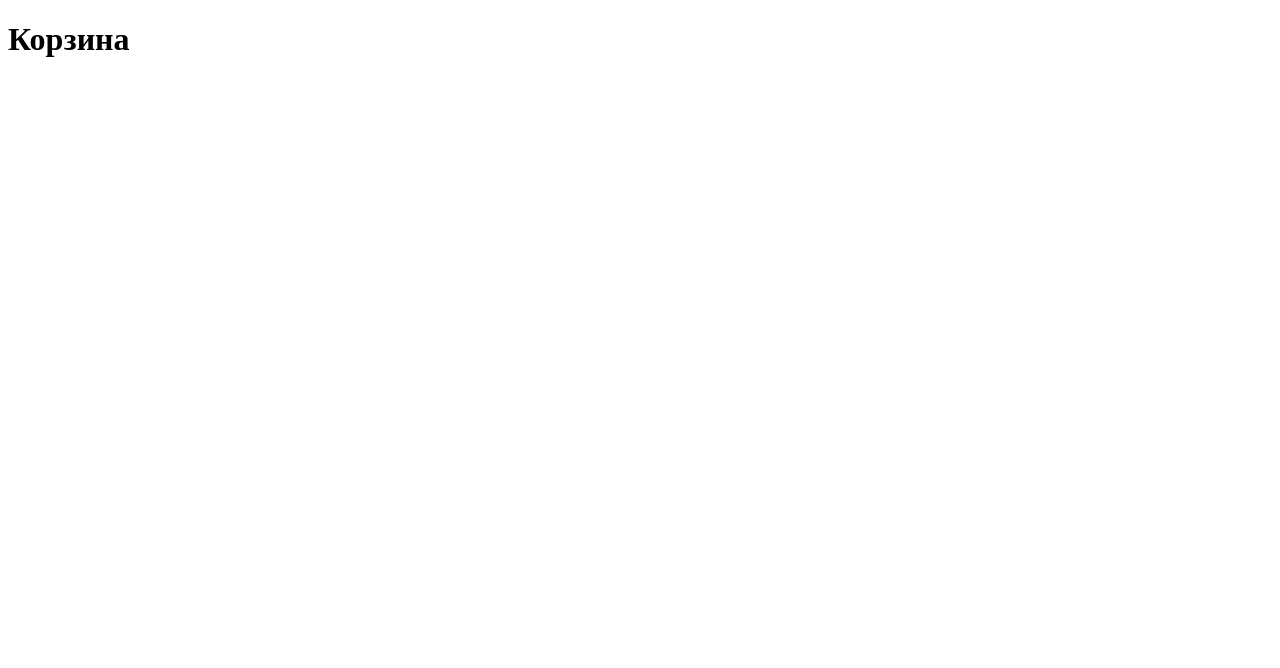
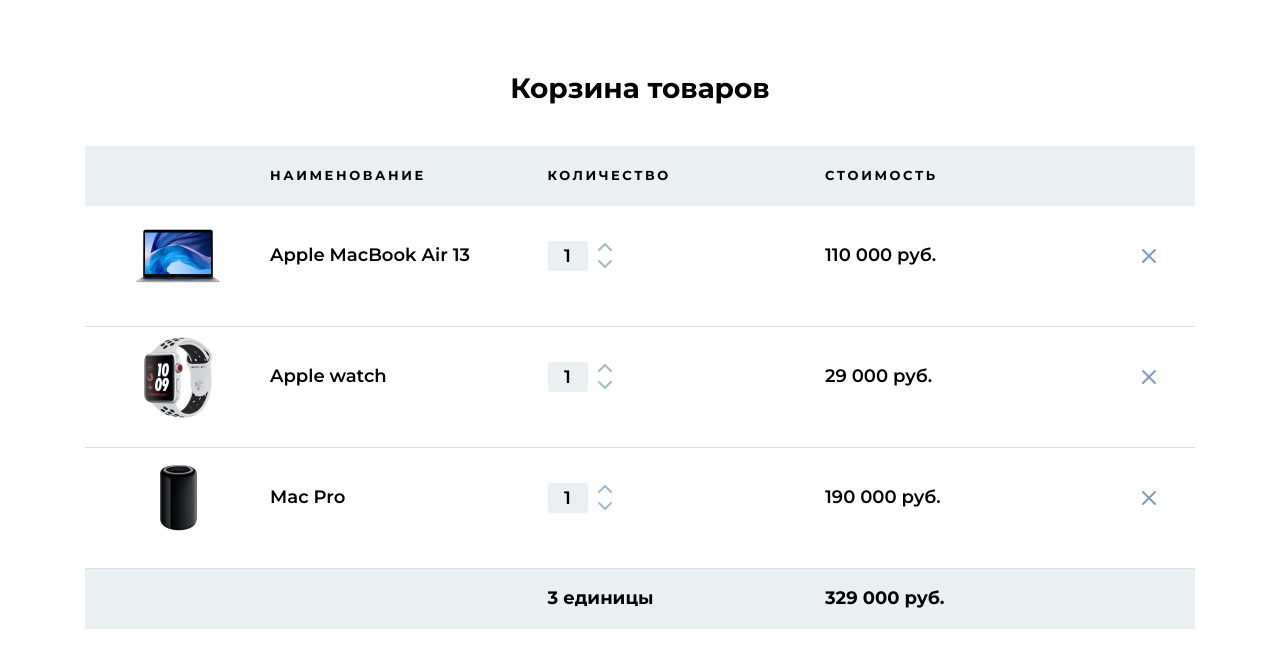
Before and after one commit to kitOl/cart-html, a plain HTML site: page indext.html in a window 1280 px wide. Drawn offline with Linux system fonts and the light colour scheme.

Commit message:
add cart content

```diff
--- a/indext.html
+++ b/indext.html
@@ -4,12 +4,136 @@
     <meta charset="UTF-8" />
     <meta name="viewport" content="width=device-width, initial-scale=1.0" />
     <title>Корзина товаров</title>
-    <link
-      href="https://fonts.googleapis.com/css?family=Montserrat:600,700"
-      rel="stylesheet"
-    />
+    <link rel="stylesheet" href="./css/main.css" />
   </head>
   <body>
-    <h1>Корзина</h1>
+    <section class="section-cart">
+      <header class="section-cart__header">
+        <div class="container">
+          <h1 class="title-1">Корзина товаров</h1>
+        </div>
+      </header>
+      <div class="section-cart__body">
+        <div class="container">
+          <section class="cart">
+            <header class="cart-header">
+              <div class="cart-header__title">наименование</div>
+              <div class="cart-header__count">количество</div>
+              <div class="cart-header__cost">стоимость</div>
+            </header>
+
+            <section class="product">
+              <div class="product__img">
+                <img src="./img/products/01.jpg" alt="01" />
+              </div>
+              <div class="product__title">Apple MacBook Air 13</div>
+              <div class="product__count">
+                <div class="count">
+                  <div class="count__box">
+                    <input
+                      type="number"
+                      class="count__input"
+                      min="1"
+                      max="100"
+                      value="1"
+                    />
+                  </div>
+                  <div class="count__controls">
+                    <button type="button" class="count__up">
+                      <img src="./img/icons/arrow-up.svg" alt="Увеличить" />
+                    </button>
+
+                    <button type="button" class="count__down">
+                      <img src="./img/icons/arrow-dwn.svg" alt="Уменьшить" />
+                    </button>
+                  </div>
+                </div>
+              </div>
+              <div class="product__price">110 000 руб.</div>
+              <div class="product__delete">
+                <button type="button">
+                  <img src="./img/icons/delete.svg" alt="Delete" />
+                </button>
+              </div>
+            </section>
+
+            <section class="product">
+              <div class="product__img">
+                <img src="./img/products/02.jpg" alt="02" />
+              </div>
+              <div class="product__title">Apple watch</div>
+              <div class="product__count">
+                <div class="count">
+                  <div class="count__box">
+                    <input
+                      type="number"
+                      class="count__input"
+                      min="1"
+                      max="100"
+                      value="1"
+                    />
+                  </div>
+                  <div class="count__controls">
+                    <button type="button" class="count__up">
+                      <img src="./img/icons/arrow-up.svg" alt="Увеличить" />
+                    </button>
+
+                    <button type="button" class="count__down">
+                      <img src="./img/icons/arrow-dwn.svg" alt="Уменьшить" />
+                    </button>
+                  </div>
+                </div>
+              </div>
+              <div class="product__price">29 000 руб.</div>
+              <div class="product__delete">
+                <button type="button">
+                  <img src="./img/icons/delete.svg" alt="Delete" />
+                </button>
+              </div>
+            </section>
+
+            <section class="product">
+              <div class="product__img">
+                <img src="./img/products/03.jpg" alt="03" />
+              </div>
+              <div class="product__title">Mac Pro</div>
+              <div class="product__count">
+                <div class="count">
+                  <div class="count__box">
+                    <input
+                      type="number"
+                      class="count__input"
+                      min="1"
+                      max="100"
+                      value="1"
+                    />
+                  </div>
+                  <div class="count__controls">
+                    <button type="button" class="count__up">
+                      <img src="./img/icons/arrow-up.svg" alt="Увеличить" />
+                    </button>
+
+                    <button type="button" class="count__down">
+                      <img src="./img/icons/arrow-dwn.svg" alt="Уменьшить" />
+                    </button>
+                  </div>
+                </div>
+              </div>
+              <div class="product__price">190 000 руб.</div>
+              <div class="product__delete">
+                <button type="button">
+                  <img src="./img/icons/delete.svg" alt="Delete" />
+                </button>
+              </div>
+            </section>
+
+            <footer class="cart-footer">
+              <div class="cart-footer__count">3 единицы</div>
+              <div class="cart-footer__total">329 000 руб.</div>
+            </footer>
+          </section>
+        </div>
+      </div>
+    </section>
   </body>
 </html>
--- a/sass/base/_base.scss
+++ b/sass/base/_base.scss
@@ -3,3 +3,9 @@
 body {
   font-family: "Montserrat", sans-serif;
 }
+
+.container {
+  max-width: 1140px;
+  padding: 0 15px;
+  margin: 0 auto;
+}
--- /dev/null
+++ b/sass/blocks/_cart-footer.scss
@@ -0,0 +1,15 @@
+.cart-footer {
+  display: grid;
+  grid-template-columns: 5fr 3fr 4fr;
+
+  padding: 19px 0;
+  background-color: #eaeff2;
+
+  font-weight: 700;
+  font-size: 18px;
+  line-height: 1.2;
+}
+
+.cart-footer__count {
+  grid-column-start: 2;
+}
--- /dev/null
+++ b/sass/blocks/_cart-header.scss
@@ -0,0 +1,19 @@
+.cart-header {
+  display: grid;
+  grid-template-columns: 2fr repeat(3, 3fr) 1fr;
+  justify-content: space-evenly;
+  align-items: center;
+
+  font-weight: 700;
+  font-size: 13px;
+  line-height: 1.2;
+  letter-spacing: 0.2em;
+  text-transform: uppercase;
+
+  padding: 22px 0;
+  background-color: #eaeff2;
+}
+
+.cart-header__title {
+  grid-column-start: 2;
+}
--- /dev/null
+++ b/sass/blocks/_count.scss
@@ -0,0 +1,39 @@
+.count {
+  display: flex;
+  column-gap: 10px;
+  align-items: center;
+}
+
+.count__box {
+  width: 40px;
+  height: 30px;
+  background-color: #eaeff2;
+  border-radius: 3px;
+}
+
+.count__input {
+  max-width: 100%;
+  padding-top: 4px;
+  background-color: transparent;
+  text-align: center;
+
+  font-weight: 600;
+  font-size: 18px;
+  line-height: 1.3;
+}
+
+.count__input::-webkit-inner-spin-button,
+.count__input::-webkit-outer-spin-button {
+  appearance: none;
+}
+
+.count__controls {
+  display: flex;
+  flex-direction: column;
+  align-items: center;
+  gap: 9px;
+}
+
+.count__controls img {
+  display: block;
+}
--- /dev/null
+++ b/sass/blocks/_product.scss
@@ -0,0 +1,19 @@
+.product {
+  display: grid;
+  grid-template-columns: 2fr repeat(3, 3fr) 1fr;
+  align-items: center;
+  padding: 0 0px 20px 0px;
+  border-bottom: 1px solid rgba(126, 155, 189, 0.3);
+
+  font-weight: 600;
+  font-size: 18px;
+  line-height: 1.3;
+}
+
+.product__img {
+  justify-self: center;
+}
+
+.product__delete {
+  justify-self: center;
+}
--- /dev/null
+++ b/sass/blocks/_section-cart.scss
@@ -0,0 +1,8 @@
+.section-cart {
+  padding: 70px 0 90px;
+}
+
+.section-cart__header {
+  margin-bottom: 40px;
+  text-align: center;
+}
--- /dev/null
+++ b/sass/blocks/_titles.scss
@@ -0,0 +1,5 @@
+.title-1 {
+  font-weight: 700;
+  font-size: 28px;
+  line-height: 1.3;
+}
--- a/sass/blocks/main.scss
+++ /dev/null
@@ -1,2 +0,0 @@
-@import "./base/reset";
-@import "./base/base";
--- /dev/null
+++ b/sass/main.scss
@@ -0,0 +1,9 @@
+@import "./base/reset";
+@import "./base/base";
+
+@import "./blocks/section-cart";
+@import "./blocks/titles";
+@import "./blocks/cart-header";
+@import "./blocks/cart-footer";
+@import "./blocks/product";
+@import "./blocks/count";
```
Also changed, not shown: css/main.css (added), img/icons/arrow-dwn.svg (added), img/icons/arrow-up.svg (added), img/icons/delete.svg (added), img/products/01.jpg (added), img/products/02.jpg (added), img/products/03.jpg (added), 1 other file.
